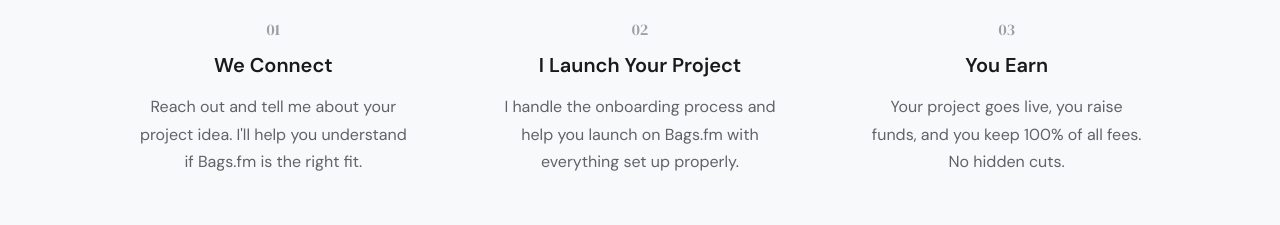
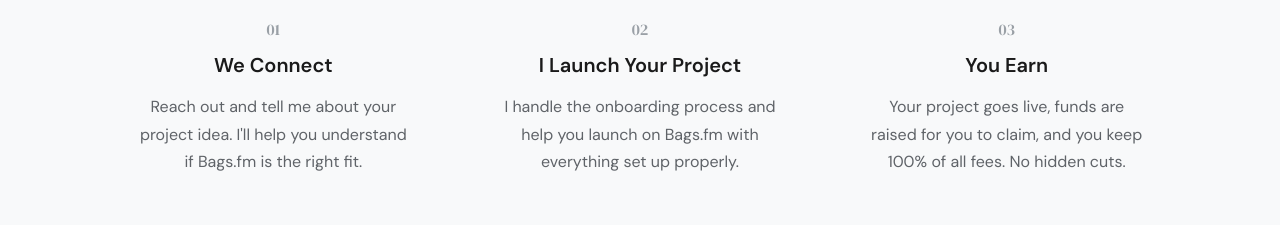
Before and after one commit to ctrlshift-hash/Onboarding, a plain HTML site: page index.html in a window 1280 px wide. Shown: the part 1260-1485 px from the top of the page. Drawn offline with Linux system fonts and the light colour scheme.

Commit message:
Update step 3 wording to emphasize claiming funds

```diff
--- a/index.html
+++ b/index.html
@@ -98,7 +98,7 @@
                     </div>
                     <span class="step-number">03</span>
                     <h3>You Earn</h3>
-                    <p>Your project goes live, you raise funds, and you keep 100% of all fees. No hidden cuts.</p>
+                    <p>Your project goes live, funds are raised for you to claim, and you keep 100% of all fees. No hidden cuts.</p>
                 </div>
             </div>
         </div>
```
